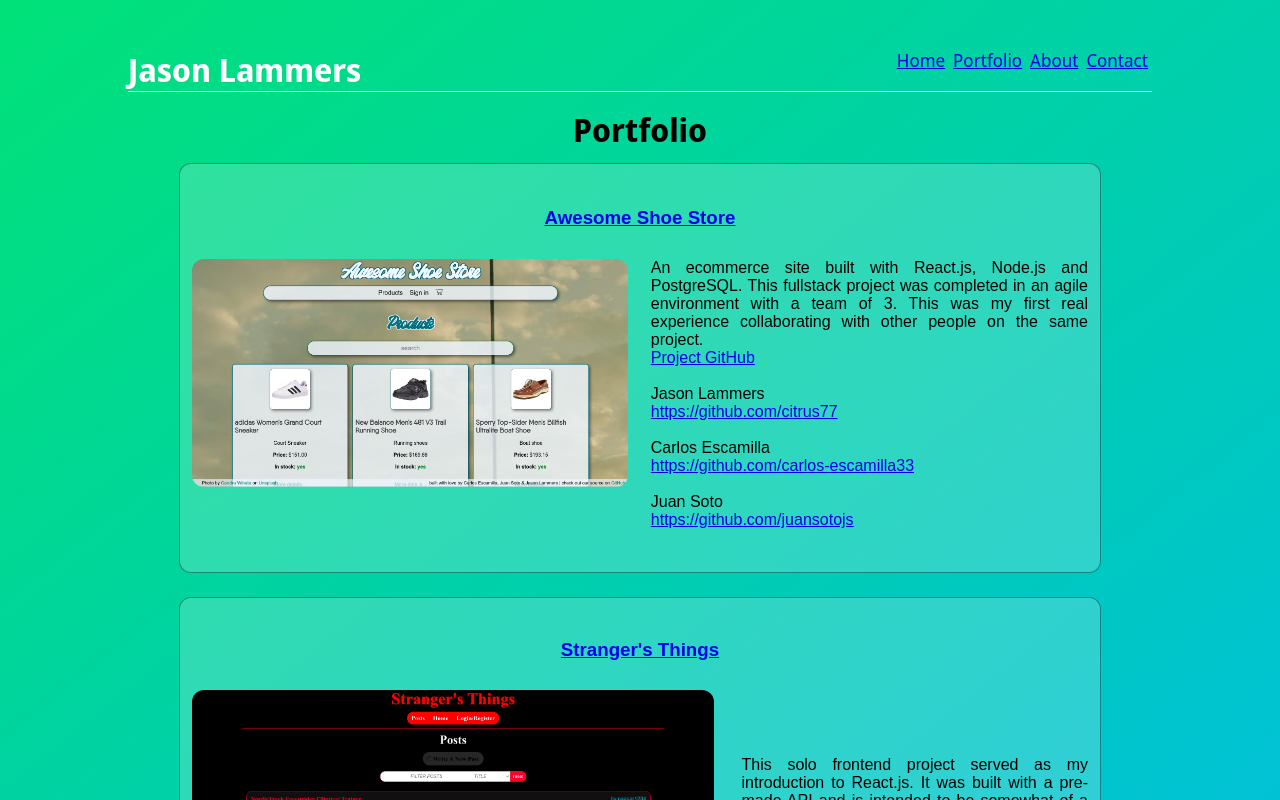
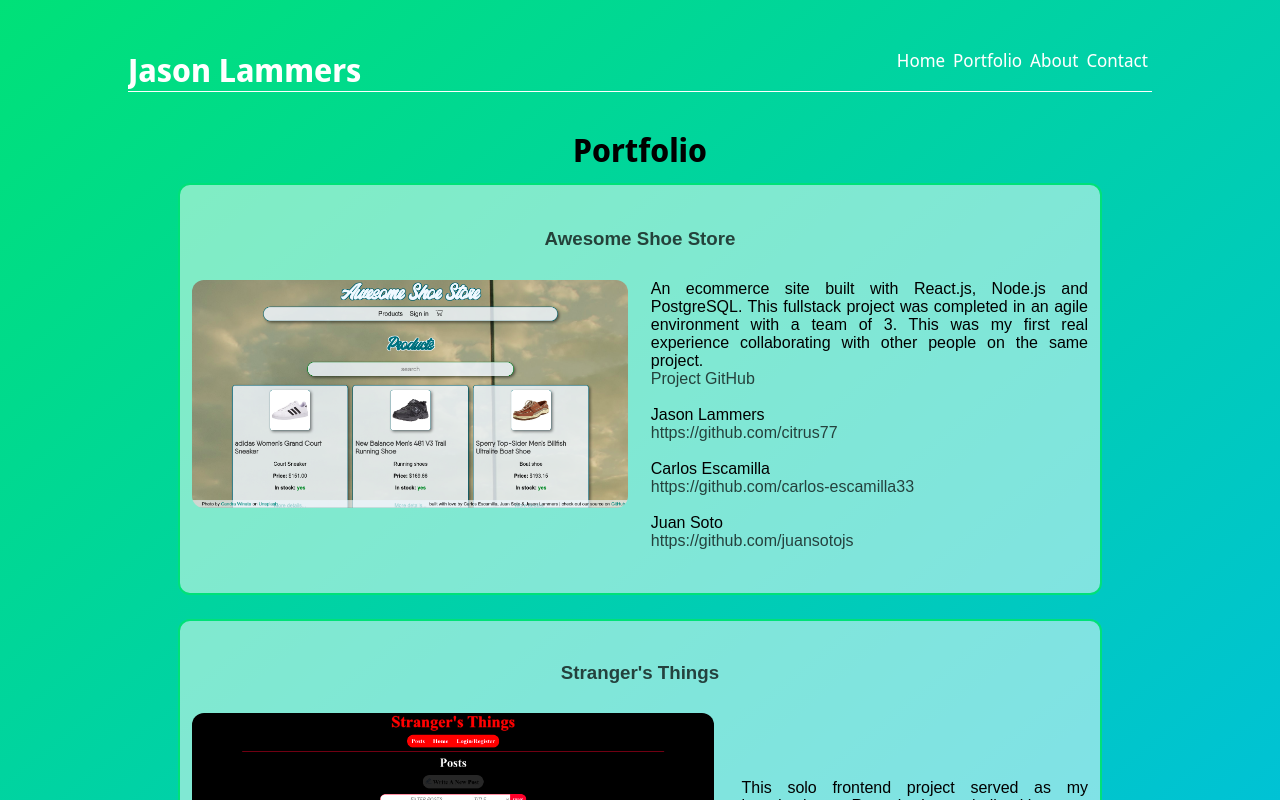
Before and after one commit to citrus77/my-personal-site, a React (Create React App) app: page /portfolio in a window 1280 px wide. Shown: the top 800 px of the page. Built offline with nearby package versions, Linux system fonts and the light colour scheme.

Commit message:
more css styling

```diff
--- a/src/components/App.js
+++ b/src/components/App.js
@@ -12,6 +12,7 @@ const App = () => {
     return (
       <div id='app'>
         <Header />
+        <main>
           <Route exact path='/'>
             <Home />
           </Route>
@@ -24,6 +25,7 @@ const App = () => {
           <Route exact path='/contact'>
             <Contact />
           </Route>
+        </main>
       </div>
     );
 };
--- a/src/components/Contact.js
+++ b/src/components/Contact.js
@@ -7,6 +7,7 @@ const Contact = () => {
     return (
         <div className='contact'>
             <h1>Get in touch!</h1>
+            <br />
             <div className='contact-info'>
                 <div>{name}</div>
                 <div>e-mail: <a href='mailto:{email}' target='_email'>
--- a/src/index.css
+++ b/src/index.css
@@ -6,6 +6,15 @@
     margin: 0;
     padding: 0;
     border: 0;
+}
+
+a {
+    text-decoration: none;
+    color: #000000b7;
+}
+
+a:hover {
+    color: #ffffff;
 }
 
 #app {
@@ -22,10 +31,17 @@
     display: flex;
     flex-direction: row;
     justify-content: space-between;
+    position: fixed;
+    overflow: hidden;
+    top: 0;
     width: 80vw;
     margin-top: 3em;
     margin-bottom: 1em;
     border-bottom: 1px solid #ffffff;
+}
+
+main {
+    padding-top: 8em;
 }
 
 .skills {
@@ -42,7 +58,7 @@
     padding: 8px;
     color: #000000;
     background-color: #ffffff2f;
-    border: 1px solid rgba(0, 0, 0, 0.377);
+    border: 1px solid #00000060;
     border-radius: 12px;
     font-family: sans-serif;
 }
@@ -56,6 +72,7 @@
     margin-left: 4px;
     margin-right: 4px;
     font-size: 18px;
+    color: #ffffff;
 }
 
 .portfolio {
@@ -73,8 +90,8 @@
     flex-wrap: wrap;
     justify-content: space-evenly;
     margin: 12px;
-    background-color: #ffffff2f;
-    border: 1px solid rgba(0, 0, 0, 0.377);
+    background-color: #ffffff80;
+    border: 2px solid #00e178;
     border-radius: 12px;
     font-family: sans-serif;
     max-width: 70vw;
```
Lines whose indentation alone changed are shown as unchanged.
